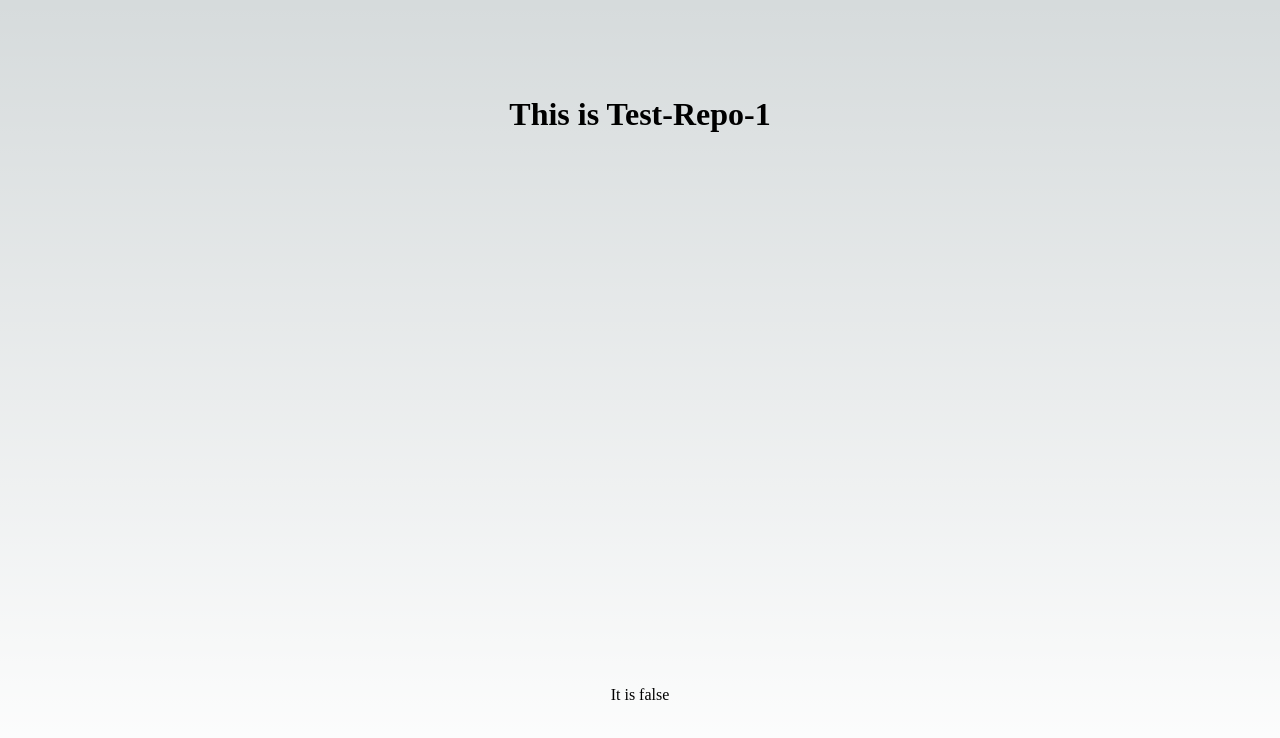
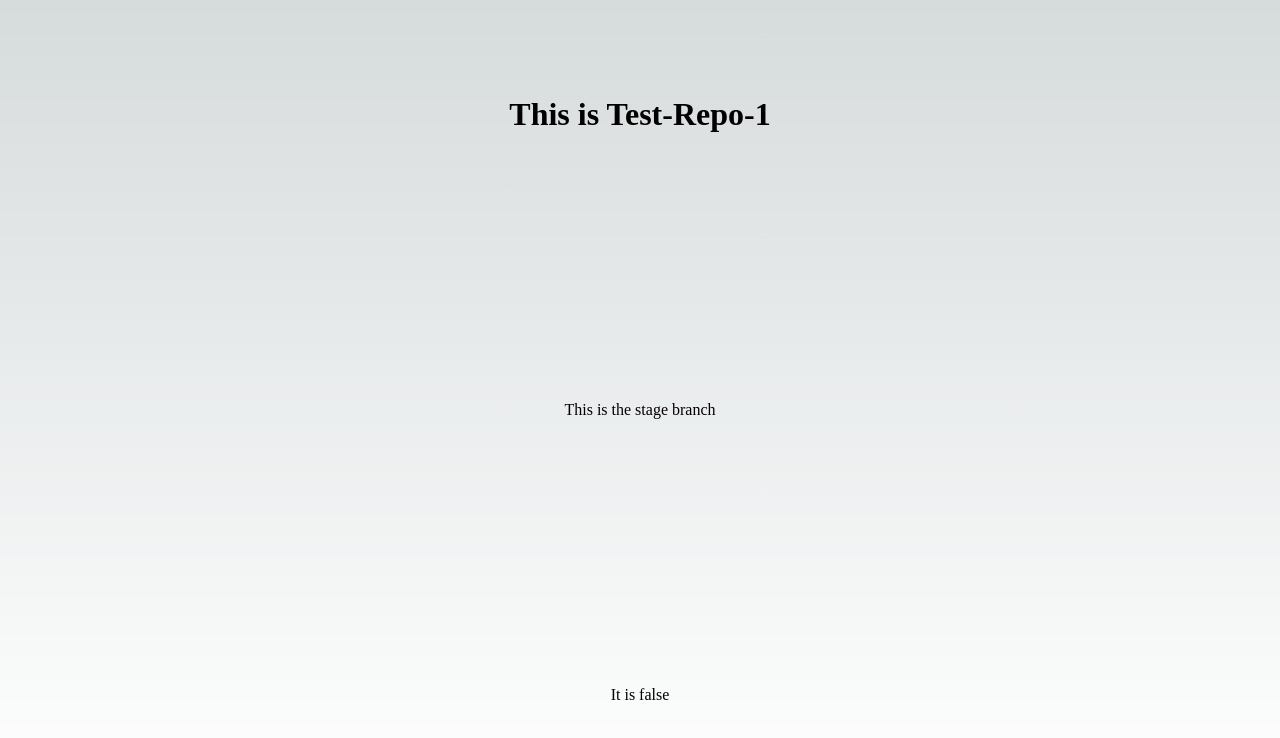
Before and after one commit to dzamanillo/test-repo-1, a Next.js app in the folder my-app/: page / in a window 1280 px wide. Shown: the top 738 px of the page. Built offline with nearby package versions, Linux system fonts and the light colour scheme.

Commit message:
create stage

```diff
--- a/my-app/src/pages/index.js
+++ b/my-app/src/pages/index.js
@@ -23,6 +23,7 @@ export default function Home() {
 			</Head>
 			<main className={styles.main}>
 				<h1>This is Test-Repo-1</h1>
+				<p>This is the stage branch</p>
 				{variable === "true" ? <p>It is true</p> : <p>It is false</p>}
 			</main>
 		</>
```
